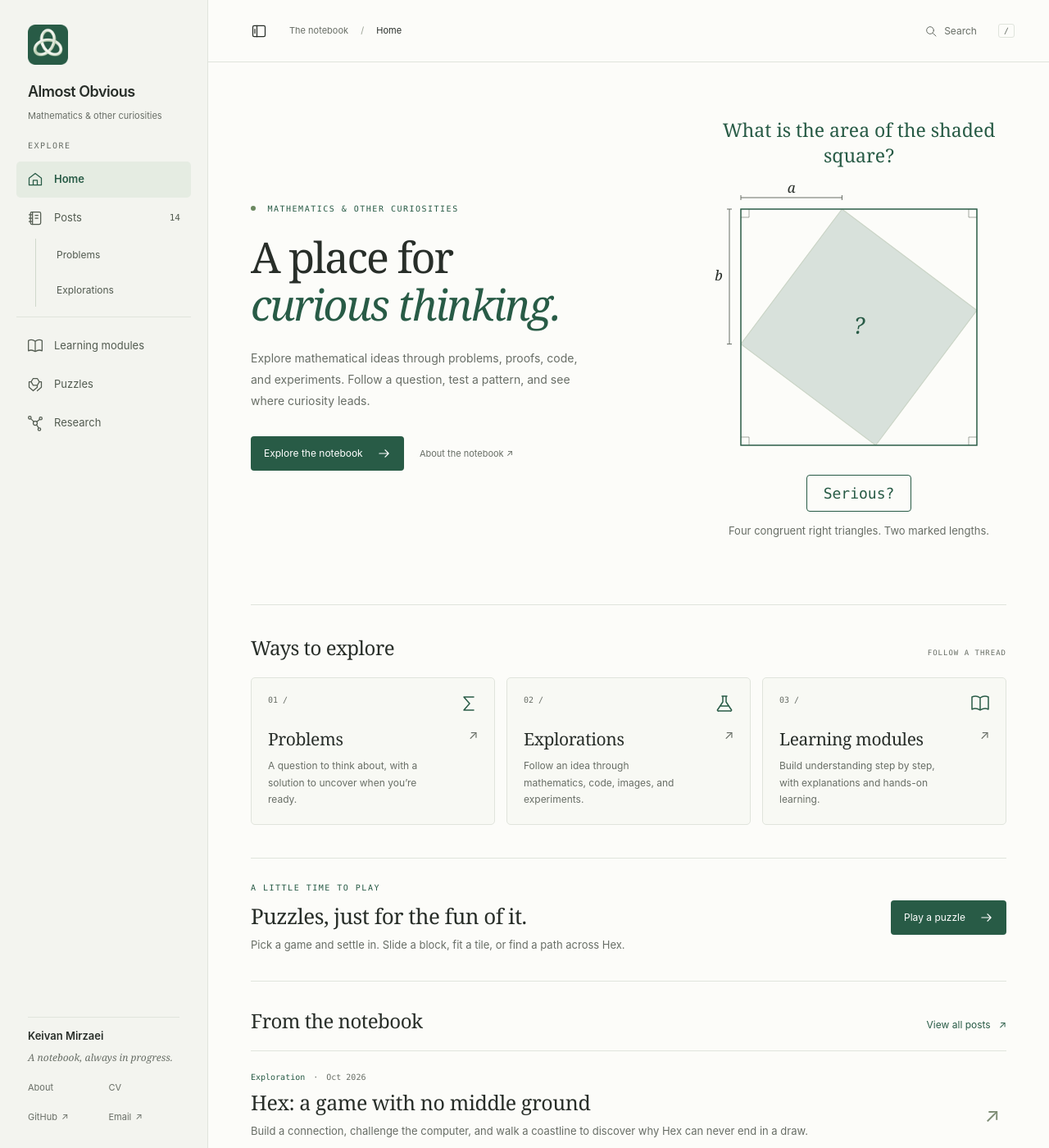
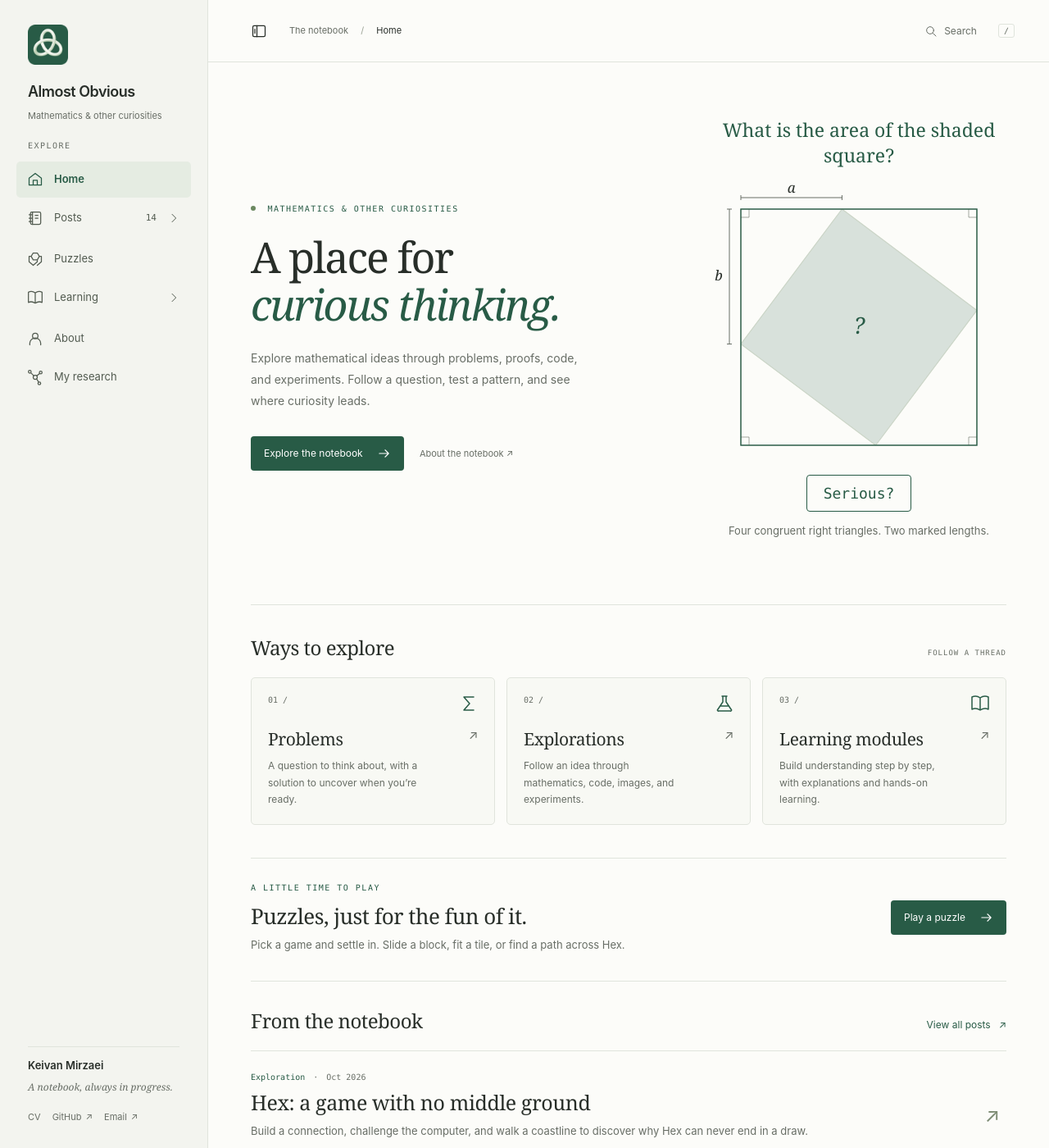
Before and after one commit to Keivan-Mirzaei/Keivan-Mirzaei.github.io, a Jekyll site: the page built from index.html, in a window 1280 px wide and 1400 px high. Shown: the whole window at 82% size. Built offline with Jekyll 4.4.1, drawn with Linux system fonts in a browser that asks for light colours.

Commit message:
Reorder sidebar and make Posts and Learning collapsible

```diff
--- a/_layouts/default.html
+++ b/_layouts/default.html
@@ -14,7 +14,7 @@
   {% if page.widgets contains 'hex' %}<link rel="stylesheet" href="{{ '/assets/css/hex.css' | relative_url }}?v={{ site.time | date: '%s' }}">{% endif %}
   {% if page.widgets contains 'three-cups' %}<link rel="stylesheet" href="{{ '/assets/css/three-cups.css' | relative_url }}?v={{ site.time | date: '%s' }}">{% endif %}
   {% feed_meta %}
-  <script src="{{ '/assets/js/navigation.js' | relative_url }}" defer></script>
+  <script src="{{ '/assets/js/navigation.js' | relative_url }}?v={{ site.time | date: '%s' }}" defer></script>
   {% if page.search_page %}<script src="{{ '/assets/js/search.js' | relative_url }}" defer></script>{% endif %}
   {% if page.widgets contains 'sphere-slice' %}
   <script type="importmap">{"imports":{"three":{{ site.data.graph_libraries.three | jsonify }},"three/addons/":{{ site.data.graph_libraries.three_addons | jsonify }}}}</script>
@@ -42,17 +42,33 @@
       <ul class="nav-list">
       {% for item in site.data.navigation %}
       {% assign active_child = item.children | where: 'key', active_section | first %}
-      <li{% if item.separate %} class="nav-separate"{% endif %}>
+      <li>
+      {% if item.collapsible %}
+      <details class="nav-group"{% if active_section == item.key or active_child %} open{% endif %}>
+        <summary class="nav-link{% if active_section == item.key or active_child %} is-parent-active{% endif %}">
+          {% include icon.html name=item.icon %}<span>{{ item.title }}</span>
+          {% if item.key == 'notes' %}<span class="nav-count">{{ site.posts.size }}</span>{% endif %}
+          <svg class="nav-chevron" width="16" height="16" viewBox="0 0 24 24" fill="none" stroke="currentColor" stroke-width="1.5" stroke-linecap="round" stroke-linejoin="round" aria-hidden="true"><path d="m9 5 7 7-7 7"/></svg>
+        </summary>
+        <ul class="nav-sublist">
+          <li><a class="nav-link{% if page.url == item.url %} is-active{% endif %}" href="{{ item.url | relative_url }}"{% if page.url == item.url %} aria-current="page"{% endif %}>{{ item.overview }}</a></li>
+          {% for child in item.children %}
+          <li><a class="nav-link{% if active_section == child.key %} is-active{% endif %}" href="{{ child.url | relative_url }}"{% if active_section == child.key %} aria-current="{% if page.url == child.url %}page{% else %}true{% endif %}"{% endif %}>{{ child.title }}</a></li>
+          {% endfor %}
+          {% if item.key == 'module' %}
+          {% for learning_module in site.modules %}
+          {% assign course = site.data.modules[learning_module.module_id] %}
+          {% assign module_active = false %}
+          {% if page.url == learning_module.url %}{% assign module_active = true %}{% elsif page.module_id and page.module_id == learning_module.module_id %}{% assign module_active = true %}{% endif %}
+          <li><a class="nav-link{% if module_active %} is-active{% endif %}" href="{{ learning_module.url | relative_url }}"{% if module_active %} aria-current="{% if page.url == learning_module.url %}page{% else %}true{% endif %}"{% endif %}>{{ course.title | default: learning_module.title | escape }}</a></li>
+          {% endfor %}
+          {% endif %}
+        </ul>
+      </details>
+      {% else %}
       <a class="nav-link{% if active_section == item.key %} is-active{% elsif active_child %} is-parent-active{% endif %}" href="{{ item.url | relative_url }}"{% if active_section == item.key %} aria-current="{% if page.url == item.url %}page{% else %}true{% endif %}"{% endif %}>
         {% include icon.html name=item.icon %}<span>{{ item.title }}</span>
-        {% if item.key == 'notes' %}<span class="nav-count">{{ site.posts.size }}</span>{% endif %}
       </a>
-      {% if item.children %}
-      <ul class="nav-sublist">
-        {% for child in item.children %}
-        <li><a class="nav-link{% if active_section == child.key %} is-active{% endif %}" href="{{ child.url | relative_url }}"{% if active_section == child.key %} aria-current="{% if page.url == child.url %}page{% else %}true{% endif %}"{% endif %}>{{ child.title }}</a></li>
-        {% endfor %}
-      </ul>
       {% endif %}
       </li>
       {% endfor %}
@@ -61,8 +77,7 @@
     <div class="sidebar-bottom">
       <p class="sidebar-author">{{ site.author | escape }}</p>
       <p class="sidebar-note">A notebook, always in progress.</p>
-      <nav class="sidebar-personal" aria-label="About and contact">
-        <a href="{{ '/about/' | relative_url }}"{% if active_section == 'about' %} class="is-active" aria-current="page"{% endif %}>About</a>
+      <nav class="sidebar-personal" aria-label="CV and contact">
         <a href="{{ '/cv/' | relative_url }}"{% if active_section == 'cv' %} class="is-active" aria-current="page"{% endif %}>CV</a>
         <a href="https://github.com/keivan-mirzaei">GitHub <span aria-hidden="true">↗</span></a>
         <a href="mailto:{{ site.email }}">Email <span aria-hidden="true">↗</span></a>
--- a/assets/css/site.css
+++ b/assets/css/site.css
@@ -42,18 +42,22 @@ h1, h2, h3 { font-weight: 400; }
 .nav-label, .eyebrow, .count-label { font: 10px/1.6 var(--mono); text-transform: uppercase; letter-spacing: 1.5px; }
 .nav-label { padding-left: 14px; color: var(--muted); margin-bottom: 8px; }
 .nav-list, .nav-sublist { list-style: none; padding: 0; margin: 0; }
-.nav-separate { margin-top: 12px; padding-top: 10px; border-top: 1px solid var(--line); }
 .nav-link { display: flex; align-items: center; gap: 13px; padding: 10px 13px; margin: 3px 0; border-radius: 5px; font-size: 13px; text-decoration: none; color: #525b50; min-height: 44px; }
 .nav-link:hover { background: #ebeee7; }
 .nav-link.is-active { background: var(--tint); color: var(--green); font-weight: 600; }
 .nav-link.is-parent-active { color: var(--green); font-weight: 600; }
+.nav-group > summary { list-style: none; }
+.nav-group > summary::-webkit-details-marker { display: none; }
+.nav-chevron { flex-shrink: 0; margin-left: auto; }
+.nav-count + .nav-chevron { margin-left: 0; }
+.nav-group[open] > summary .nav-chevron { transform: rotate(90deg); }
 .nav-sublist { margin: 0 0 4px 23px; padding-left: 15px; border-left: 1px solid #cfd8cb; }
 .nav-sublist .nav-link { min-height: 40px; padding: 8px 10px; font-size: 12px; }
 .nav-count { margin-left: auto; font: 11px var(--mono); }
 .sidebar-bottom { flex-shrink: 0; margin-top: auto; padding: 18px 14px 0; color: var(--muted); font-size: 11px; }
 .sidebar-author { padding-top: 12px; margin: 0 0 6px; border-top: 1px solid var(--line); color: var(--ink); font-size: 13px; font-weight: 600; }
 .sidebar-note { margin: 0 0 8px; font: italic 12px/1.65 var(--serif); }
-.sidebar-personal { display: grid; grid-template-columns: repeat(2, minmax(0, 1fr)); column-gap: 12px; }
+.sidebar-personal { display: flex; flex-wrap: wrap; gap: 2px 14px; }
 .sidebar-personal a { display: flex; align-items: center; gap: 5px; min-height: 36px; margin: 0 -6px; padding: 7px 6px; border-radius: 4px; text-decoration: none; }
 .sidebar-personal a:hover, .sidebar-personal a.is-active { background: var(--tint); color: var(--green); }
 .sidebar-personal a.is-active { font-weight: 600; }
@@ -557,13 +561,11 @@ button:disabled { cursor: default; opacity: .55; }
   .sidebar { position: static; width: auto; padding: 20px; border-right: 0; border-bottom: 1px solid var(--line); }
   .identity { margin-bottom: 20px; }
   .sidebar .nav-list { display: flex; flex-wrap: wrap; align-items: flex-start; gap: 4px 12px; }
-  .nav-separate { margin-top: 0; padding-top: 0; border-top: 0; }
   .sidebar-bottom { padding-top: 25px; }
   .sidebar-personal { max-width: 230px; }
   .site-body, .js.sidebar-collapsed .site-body { margin-left: 0; }
   .js .sidebar { position: fixed; width: min(280px, calc(100% - 76px)); height: 100dvh; padding-top: 32px; border-right: 1px solid var(--line); }
   .js .sidebar .nav-list { display: block; }
-  .js .sidebar .nav-separate { margin-top: 12px; padding-top: 10px; border-top: 1px solid var(--line); }
   .js .sidebar .identity { margin-bottom: 20px; }
   .js:not(.sidebar-open) .sidebar { transform: translateX(-100%); visibility: hidden; }
   .js:not(.sidebar-open) .topbar-home { display: grid; }
--- a/assets/js/navigation.js
+++ b/assets/js/navigation.js
@@ -59,7 +59,9 @@
         closeMobile();
       }
       if (event.key === 'Tab') {
-        const controls = [...sidebar.querySelectorAll('a[href]'), toggle];
+        const controls = [...sidebar.querySelectorAll('a[href], summary'), toggle]
+          .filter(control => control.getClientRects().length > 0
+            && (control.matches('summary') || !control.closest('details:not([open])')));
         const index = controls.indexOf(document.activeElement);
         event.preventDefault();
         controls[(index + (event.shiftKey ? -1 : 1) + controls.length) % controls.length].focus();
```
Also changed, not shown: _data/navigation.yml (+13 -6 lines), tests/test_authoring.py (+3 -1 lines).
